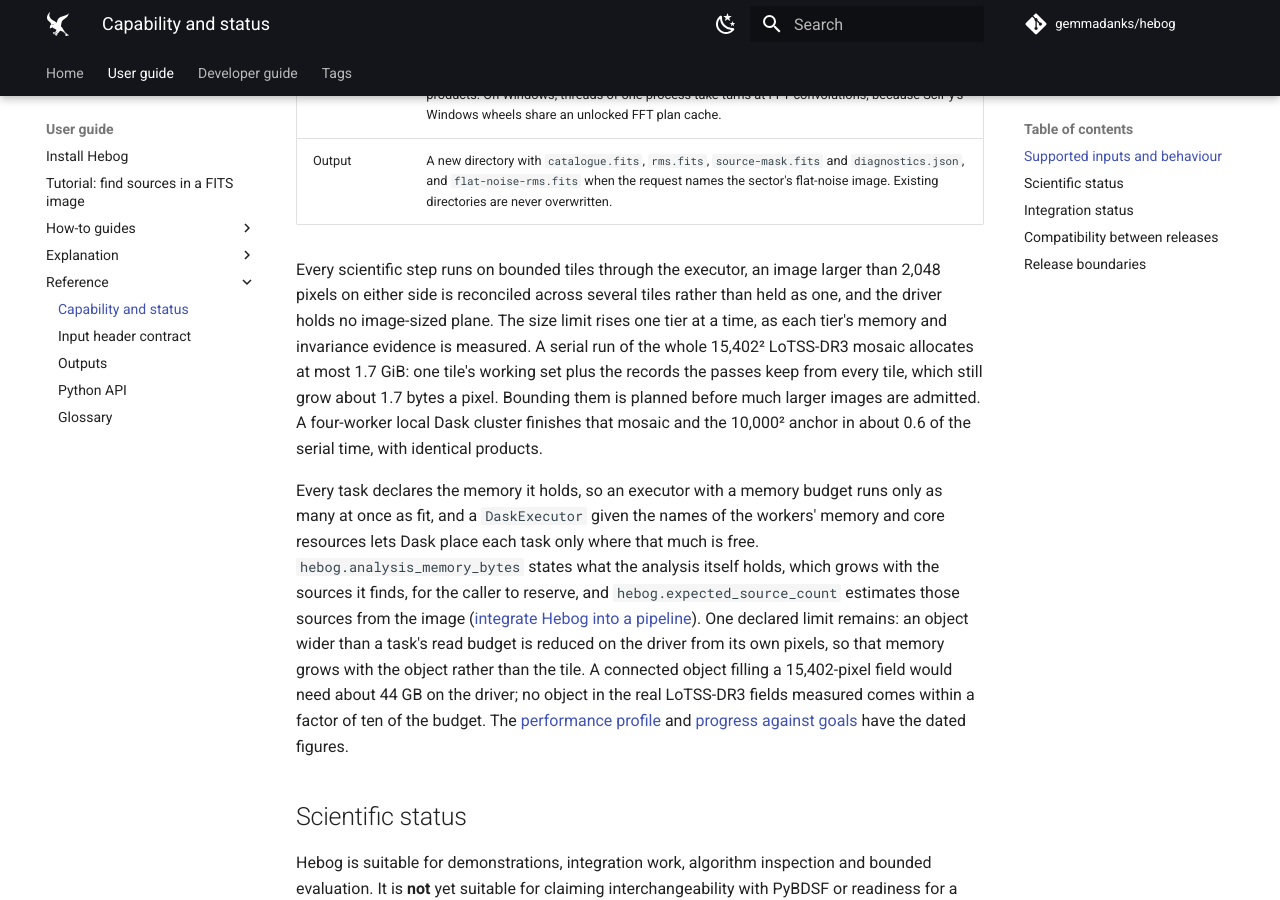
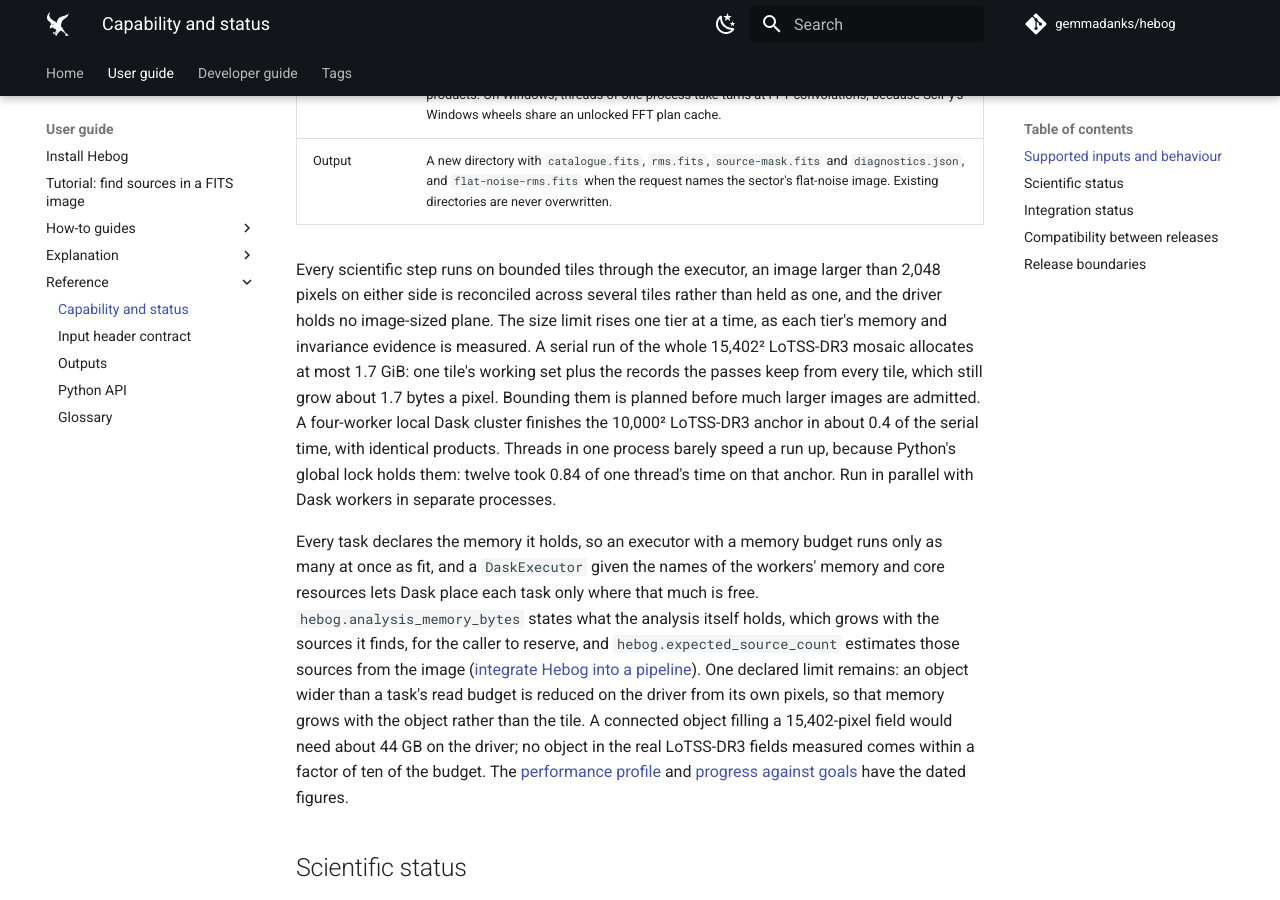
Before and after one commit to gemmadanks/hebog, an MkDocs documentation site: the page built from docs/reference/release-status.md, in a window 1280 px wide and 900 px high, scrolled down 1091 px. Built offline with MkDocs 1.6.1 and Material for MkDocs 9.7.7, drawn with Linux system fonts in a browser that asks for light colours; comment, search, counter and statistics services are not loaded.

Commit message:
docs: state 0.22.0's Dask and thread speed-ups in the user guides
The release status and the run-configuration guide still said a
four-worker local Dask cluster finishes the 10,000² anchor in about 0.6
of the serial time, measured on 0.19.0. The 0.22.0 release check
measured 462 s against 1,140 s, about 0.4, with identical products; the
whole mosaic's 0.63 dates from before tasks 74, 55 and 54 and is no
longer quoted there. Neither page said what task 73 found about threads:
twelve threads of a ThreadExecutor took 0.84 of one thread's time on the
anchor (1,119 s against 1,329 s, run task73-quiet), because Python's
global lock holds them, so both now point users who want speed to Dask
workers in separate processes.

The progress page's peak RSS row no longer calls the traced run's RSS
rise (3,709 to 4,312 MiB) unexplained: it lies within the spread peak
RSS shows with machine load, up to 42% between identical runs (the
performance profile's warning), while the traced peak is unchanged.

Validation: just pre-commit, with the strict docs build.

```diff
--- a/docs/reference/release-status.md
+++ b/docs/reference/release-status.md
@@ -32,8 +32,11 @@ evidence is measured. A serial run of the whole 15,402² LoTSS-DR3 mosaic
 allocates at most 1.7 GiB: one tile's working set plus the records the
 passes keep from every tile, which still grow about 1.7 bytes a pixel.
 Bounding them is planned before much larger images are admitted. A
-four-worker local Dask cluster finishes that mosaic and the 10,000² anchor
-in about 0.6 of the serial time, with identical products.
+four-worker local Dask cluster finishes the 10,000² LoTSS-DR3 anchor in
+about 0.4 of the serial time, with identical products. Threads in one
+process barely speed a run up, because Python's global lock holds them:
+twelve took 0.84 of one thread's time on that anchor. Run in parallel with
+Dask workers in separate processes.
 
 Every task declares the memory it holds, so an executor with a memory
 budget runs only as many at once as fit, and a `DaskExecutor` given the
```
Also changed, not shown: docs/how-to/configure-a-run.md (+5 -2 lines), docs/reference/progress-against-goals.md (+1 -1 lines).
